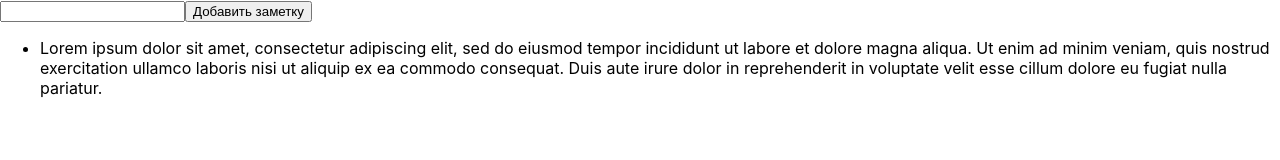
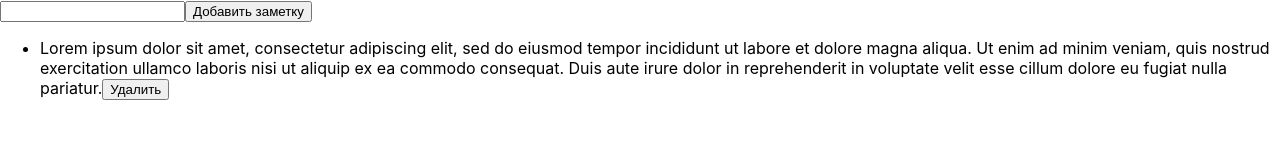
Before and after one commit to KseniaVislova/react-severstal, a React (Create React App) app: page / in a window 1280 px wide. Shown: the top 160 px of the page. Built offline with nearby package versions, Linux system fonts and the light colour scheme.

Commit message:
feat: add deleting posts

```diff
--- a/src/App.js
+++ b/src/App.js
@@ -17,6 +17,8 @@ function reducer(state = initialState, action) {
     case "updateCanChange":
       return { ...state, items: action.payload };
     case "updateItem":
+      return { ...state, items: action.payload };
+    case "deleteItem":
       return { ...state, items: action.payload };
     default:
       return state;
@@ -87,6 +89,14 @@ const App = () => {
     });
   }
 
+  const dispatchDelete = (id) => {
+    const newItemList = data.items.filter((item) => item.id !== id);
+    dispatch({
+      type: "deleteItem",
+      payload: [...newItemList]
+    });
+  }
+
   useEffect(() => {
     window.localStorage.setItem("data", JSON.stringify(data));
   }, [data]);
@@ -106,7 +116,10 @@ const App = () => {
                   {(inputError) && <div>{errorText}</div>}
                   <button onClick={() => dispatchSaveItem (item.id, item.text)}>Сoхранить</button>
                 </div>
-              : <span onDoubleClick={() => dispatchCanChange(item.id)}>{item.text}</span>
+              : <div>
+                  <span onDoubleClick={() => dispatchCanChange(item.id)}>{item.text}</span>
+                  <button onClick={() => dispatchDelete(item.id)}>Удалить</button>
+                </div>
             }
           </li>
         ))}
```
